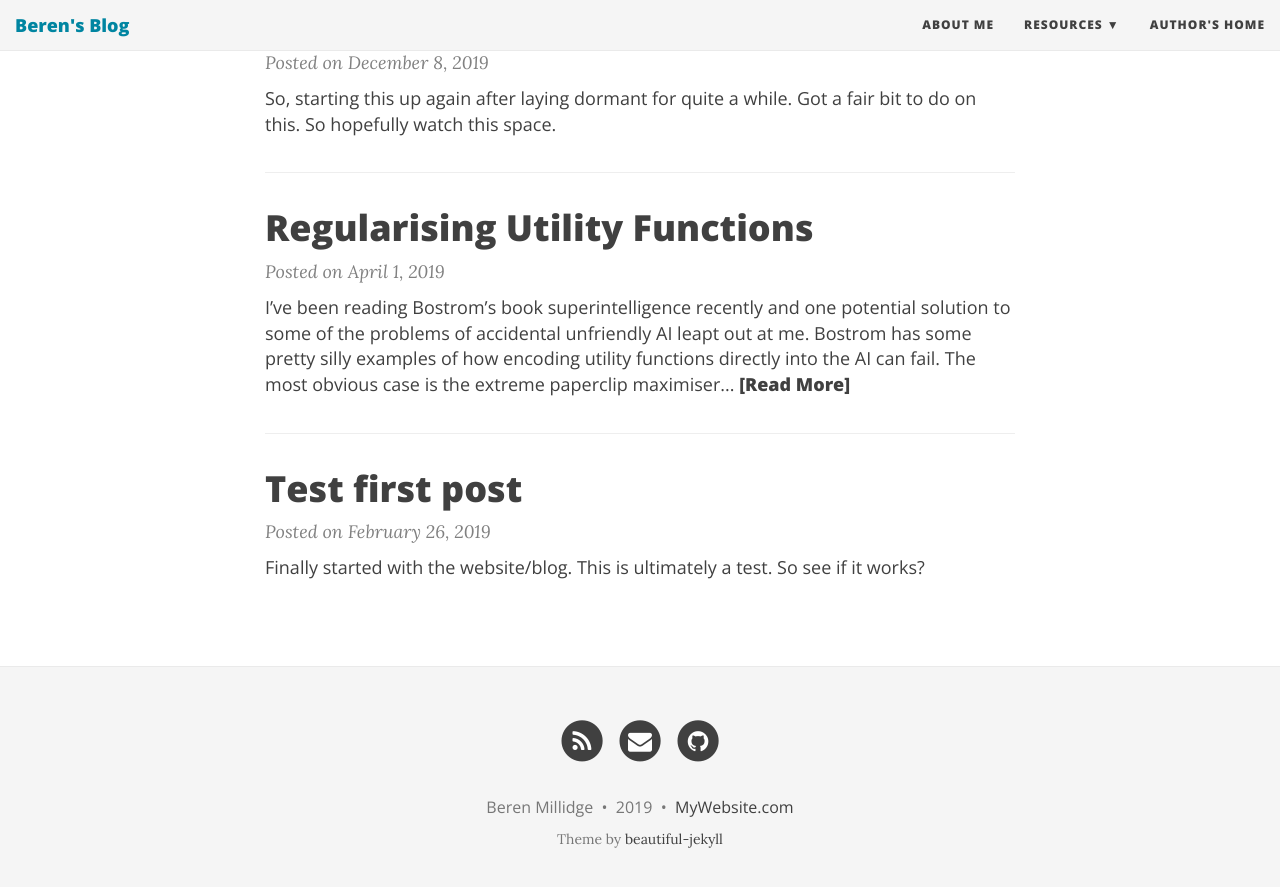
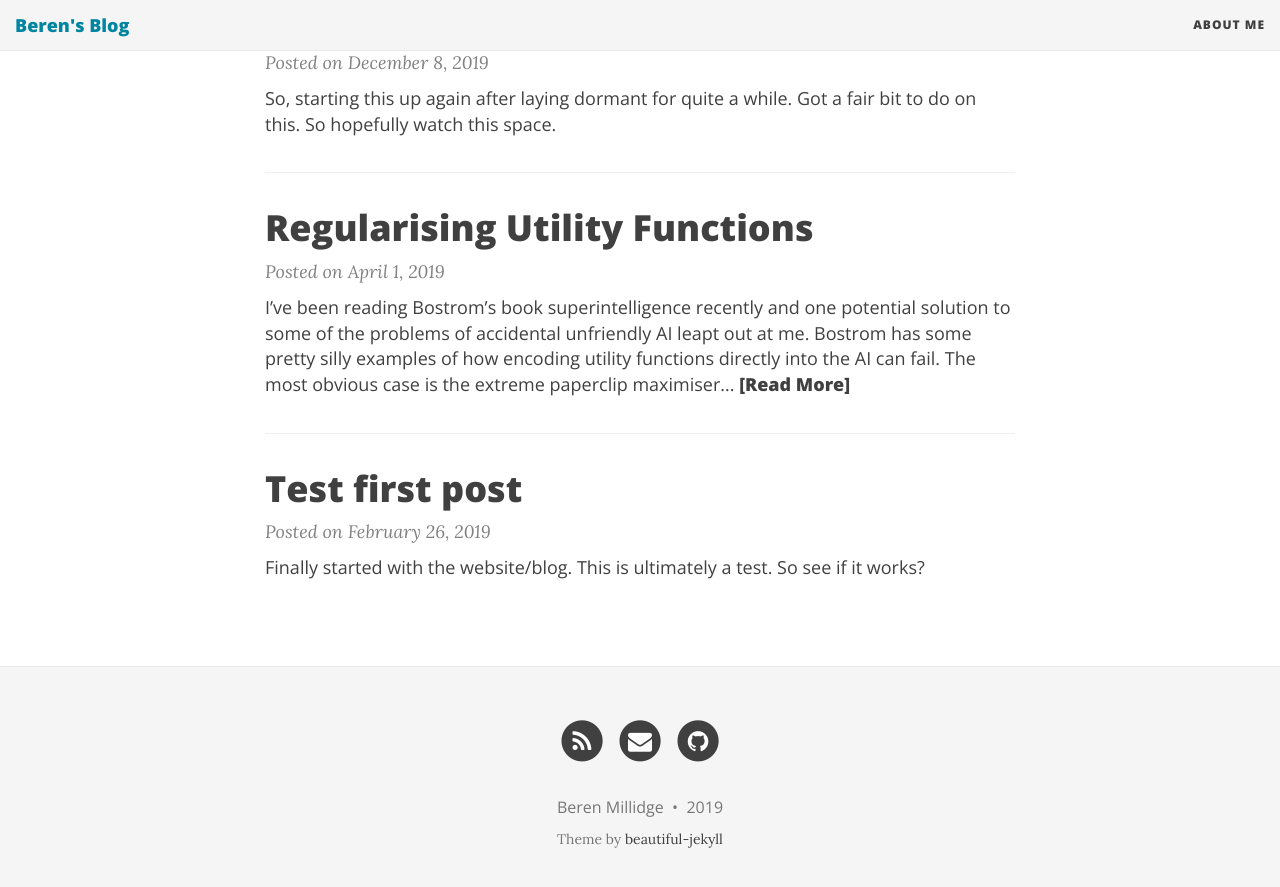
Before and after one commit to BerenMillidge/BerenMillidge.github.io, a Jekyll site: the page built from index.html, in a window 1280 px wide and 900 px high, scrolled down 872 px. Shown: the top 887 px of the window. Built offline with Jekyll 4.4.1, drawn with Linux system fonts in a browser that asks for light colours; nearby versions of some CDN libraries; the list of posts is cut into pages by our own code.

Commit message:
Update _config.yml

```diff
--- a/_config.yml
+++ b/_config.yml
@@ -21,10 +21,9 @@
 # List of links in the navigation bar
 navbar-links:
   About Me: "aboutme"
-  Resources:
-    - Beautiful Jekyll: "http://deanattali.com/beautiful-jekyll/"
-    - Learn markdown: "http://www.markdowntutorial.com/"
-  Author's home: "http://deanattali.com"
+ # Resources:
+ #   - Beautiful Jekyll: "http://deanattali.com/beautiful-jekyll/"
+ #   - Learn markdown: "http://www.markdowntutorial.com/"
 
 # Image to show in the navigation bar - image must be a square (width = height)
 # Remove this parameter if you don't want an image in the navbar
@@ -93,7 +92,7 @@
 
 # How to display the link to the website in the footer
 # Remove this if you don't want a link in the footer
-url-pretty: "MyWebsite.com"  # eg. "deanattali.com/beautiful-jekyll"
+#url-pretty: "MyWebsite.com"  # eg. "deanattali.com/beautiful-jekyll"
 
 # --- Web Statistics Section --- #
 
```
